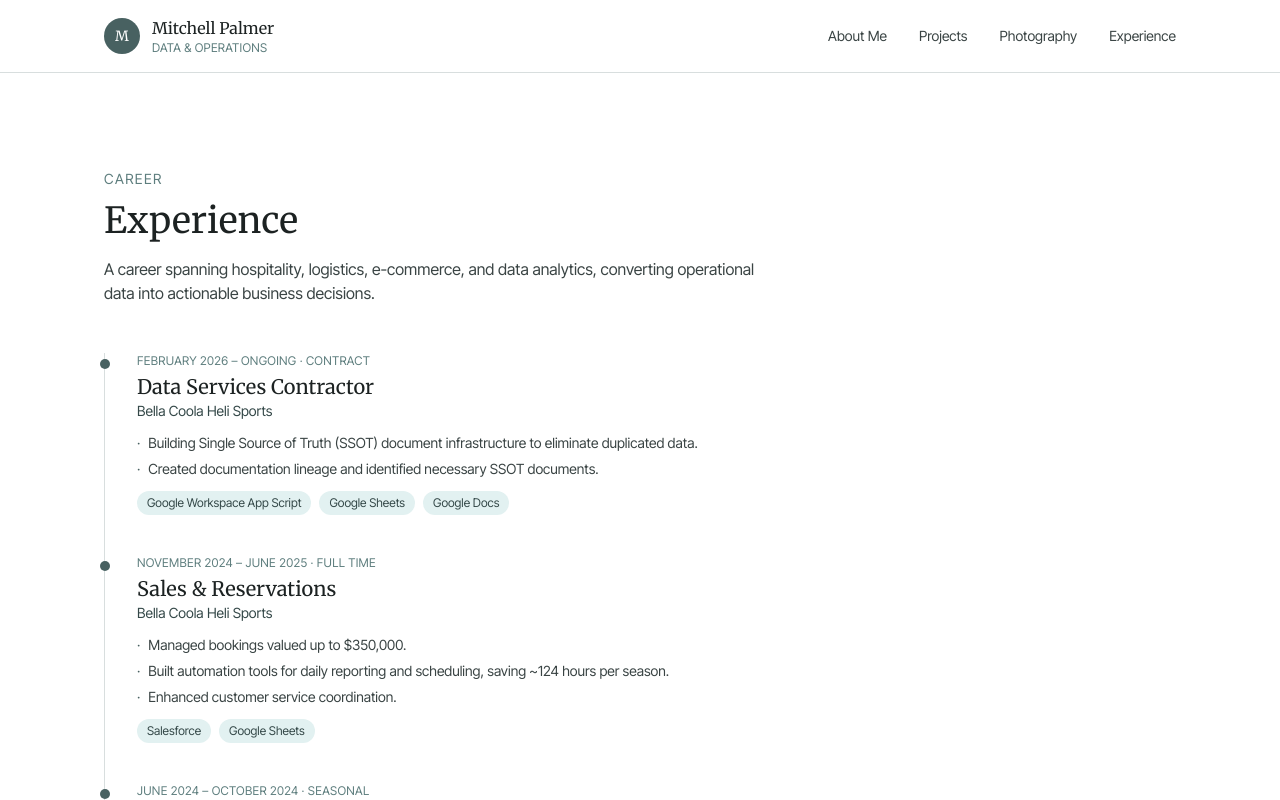
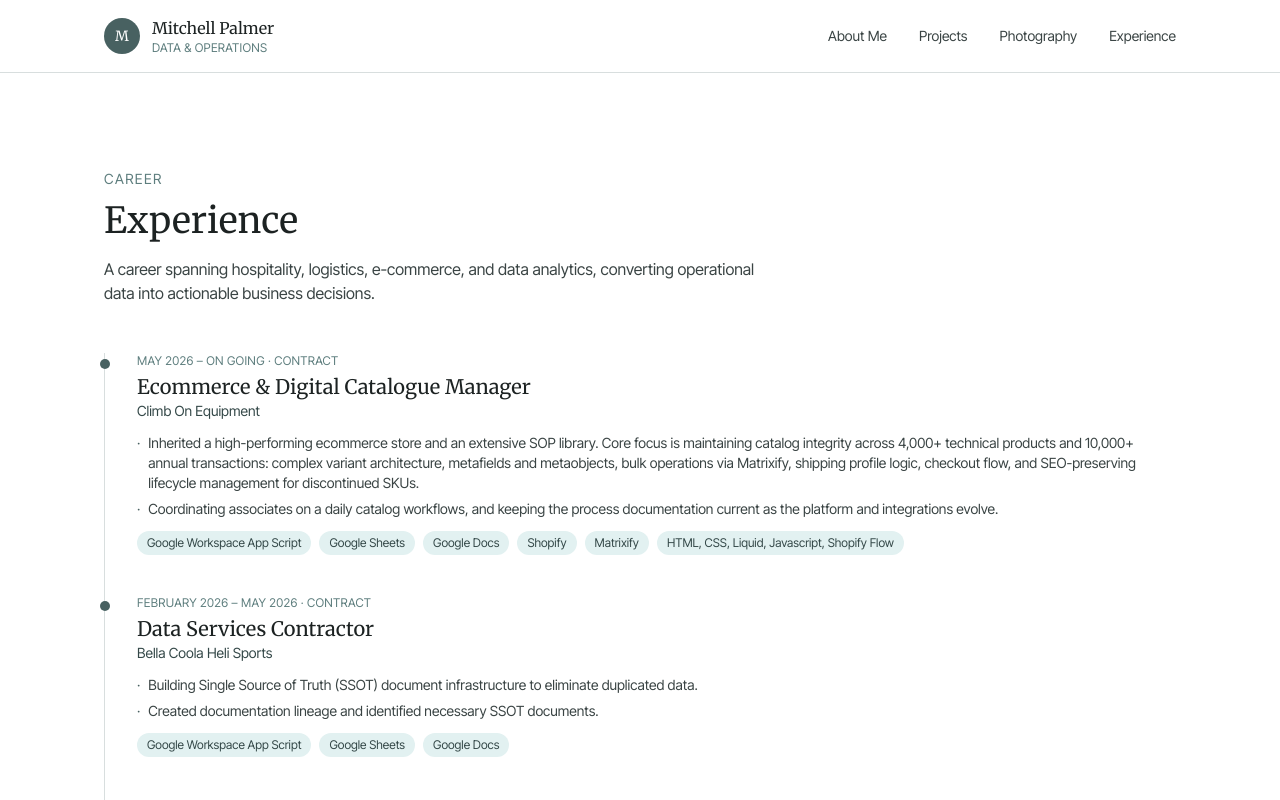
Before and after one commit to Mitch-P-Analyst/portfolio-website, a Next.js app: page /experience in a window 1280 px wide. Shown: the top 800 px of the page. Built offline with nearby package versions, Linux system fonts and the light colour scheme.

Commit message:
Climb On Equipment Experience
New role additional. Climb On Equipment

```diff
--- a/src/content/experience.ts
+++ b/src/content/experience.ts
@@ -9,9 +9,20 @@ export type ExperienceEntry = {
 
 export const experience: ExperienceEntry[] = [
   {
+    role: "Ecommerce & Digital Catalogue Manager",
+    org: "Climb On Equipment",
+    period: "May 2026 – On Going",
+    type: "Contract",
+    bullets: [
+      "Inherited a high-performing ecommerce store and an extensive SOP library. Core focus is maintaining catalog integrity across 4,000+ technical products and 10,000+ annual transactions: complex variant architecture, metafields and metaobjects, bulk operations via Matrixify, shipping profile logic, checkout flow, and SEO-preserving lifecycle management for discontinued SKUs.",
+      "Coordinating associates on a daily catalog workflows, and keeping the process documentation current as the platform and integrations evolve."
+    ],
+    tools: ["Google Workspace App Script", "Google Sheets", "Google Docs", "Shopify", "Matrixify", "HTML, CSS, Liquid, Javascript, Shopify Flow"],
+  },
+  {
     role: "Data Services Contractor",
     org: "Bella Coola Heli Sports",
-    period: "February 2026 – Ongoing",
+    period: "February 2026 – May 2026",
     type: "Contract",
     bullets: [
       "Building Single Source of Truth (SSOT) document infrastructure to eliminate duplicated data.",
```
